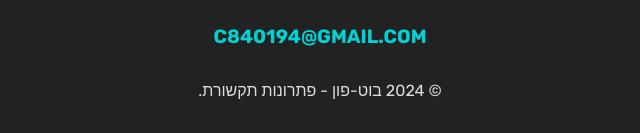
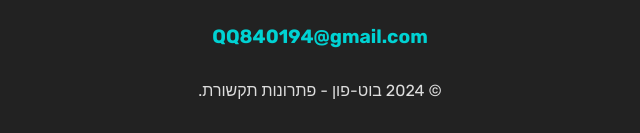
Before and after one commit to Bot-phone/Bot-phone, a plain HTML site: page index.html in a window 1280 px wide. Shown: the part 664-797 px from the top of the page, 320-960 px from the left. Drawn offline with Linux system fonts and the light colour scheme.

Commit message:
Update index.html

```diff
--- a/index.html
+++ b/index.html
@@ -201,7 +201,7 @@
         <p>רוצים לשדרג את המערכת הטלפונית שלכם?</p>
         <p>צרו איתנו קשר במייל:</p>
         <br>
-        <a href="https://mail.google.com/mail/u/0/?view=cm&fs=1&tf=1&source=mailto&su=%D7%A4%D7%A0%D7%99%D7%94+%D7%9C%D7%97%D7%91%D7%A8%D7%AA+%D7%91%D7%95%D7%98+%D7%A4%D7%95%D7%9F&to=qq8401948%40gmail.com&body=%D7%A9%D7%9C%D7%95%D7%9D%2C+%D7%91%D7%A8%D7%A6%D7%95%D7%A0%D7%99+%D7%9C%D7%91%D7%A0%D7%95%D7%AA+%D7%9E%D7%A2%D7%A8%D7%9B%D7%AA+%D7%98%D7%9C%D7%A4%D7%95%D7%A0%D7%99%D7%AA" target="_blank" rel="noopener noreferrer" class="email-link">C840194@GMAIL.COM</a>
+        <a href="https://mail.google.com/mail/u/0/?view=cm&fs=1&tf=1&source=mailto&su=%D7%A4%D7%A0%D7%99%D7%94+%D7%9C%D7%97%D7%91%D7%A8%D7%AA+%D7%91%D7%95%D7%98+%D7%A4%D7%95%D7%9F&to=qq8401948%40gmail.com&body=%D7%A9%D7%9C%D7%95%D7%9D%2C+%D7%91%D7%A8%D7%A6%D7%95%D7%A0%D7%99+%D7%9C%D7%91%D7%A0%D7%95%D7%AA+%D7%9E%D7%A2%D7%A8%D7%9B%D7%AA+%D7%98%D7%9C%D7%A4%D7%95%D7%A0%D7%99%D7%AA" target="_blank" rel="noopener noreferrer" class="email-link">QQ840194@gmail.com</a>
         <br><br>
         <p>&copy; 2024 בוט-פון - פתרונות תקשורת.</p>
     </footer>
```
